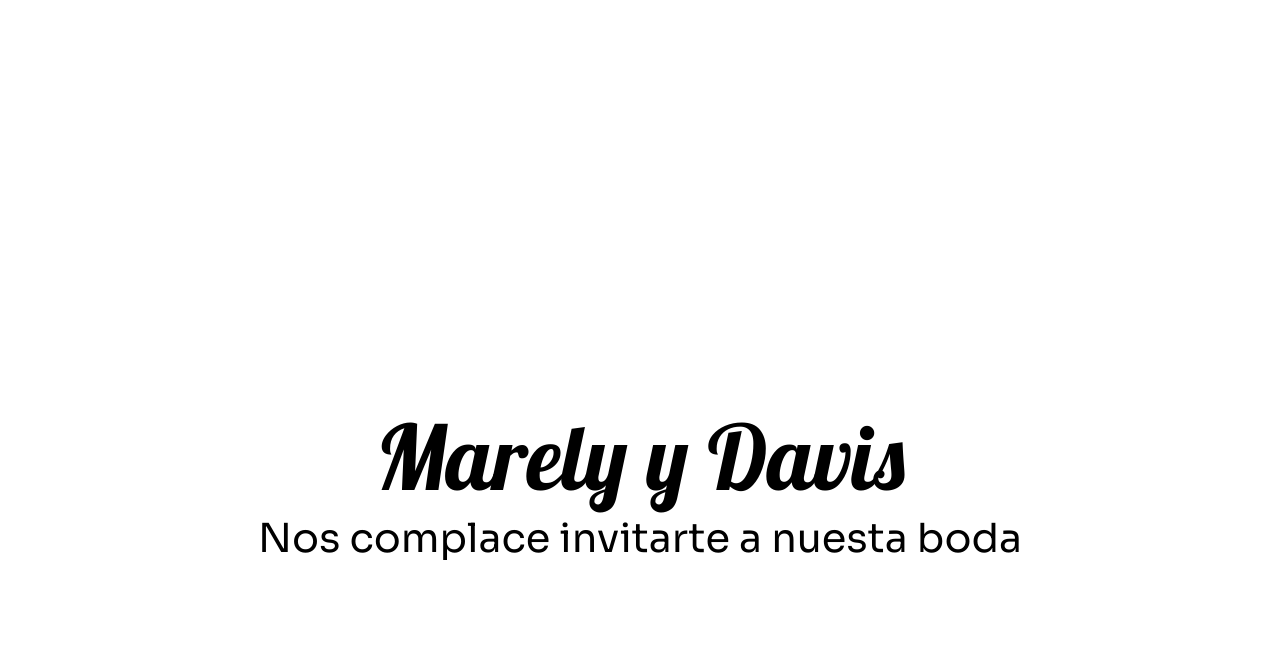
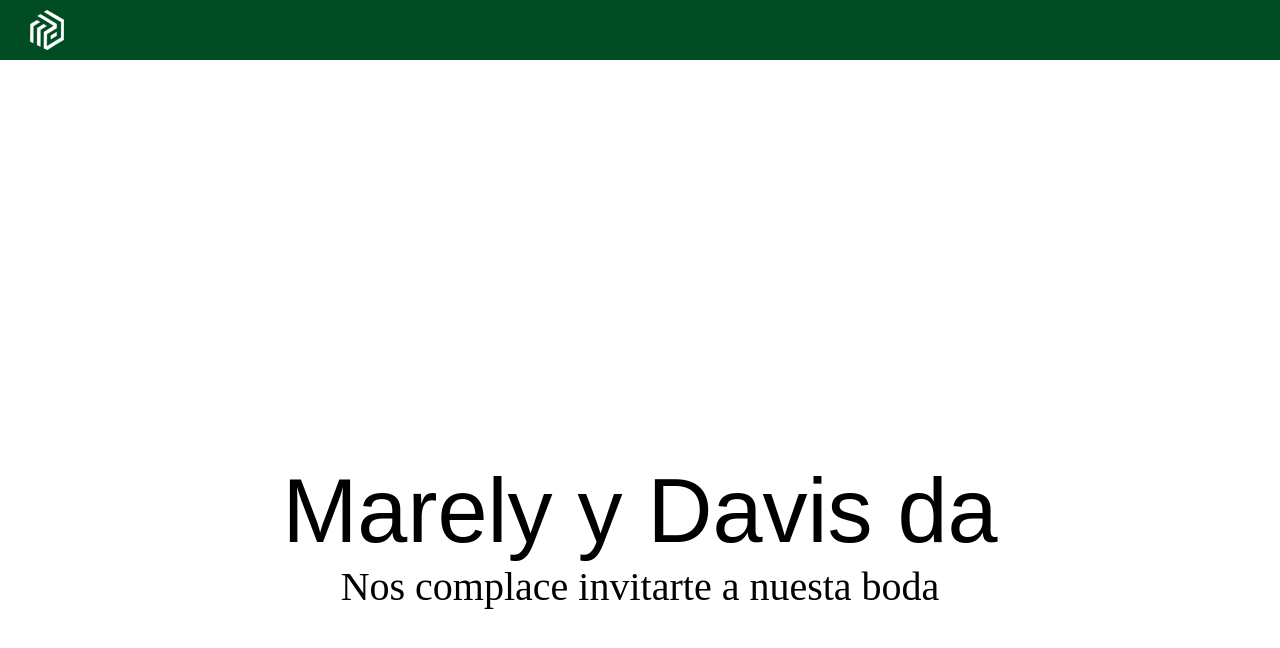
Before and after one commit to davisalvarez/wedding-site, a React app: page / in a window 1280 px wide. Built offline with nearby package versions, Linux system fonts and the light colour scheme.

Commit message:
create header

```diff
--- /dev/null
+++ b/src/header/Header.css
@@ -0,0 +1,14 @@
+.navbar-md{
+    width: 100%;
+    height: 60px;
+    font-family: md-text-font;
+    display: grid;
+    grid-template-columns: 100px 1fr;
+    align-items: center;
+    justify-content: center;
+}
+
+.logo-navbar{
+    height: 40px;
+    margin: 0 30px;
+}
--- /dev/null
+++ b/src/header/Header.js
@@ -0,0 +1,16 @@
+import React from 'react';
+import "./Header.css"
+
+import logo_navbar from "./../assets/img/logo-md/logo-md-white.svg"
+
+const Header = () => {
+    return (
+        <>
+            <div className={"navbar-md bg-verde-md "}>
+                <img src={logo_navbar} className={"logo-navbar"} alt={"hola"}/>
+            </div>
+        </>
+    );
+};
+
+export default Header;
--- a/src/home/home.js
+++ b/src/home/home.js
@@ -2,24 +2,23 @@ import React from 'react';
 
 import './home.css'
 const Home = () => {
-    const font_principal = 'mali-regular'
     return (
         <>
             {/* ______________________________________________________________________________________________________________*/}
 
 
-                <link rel="preconnect" href="https://fonts.googleapis.com"/>
+                {/*<link rel="preconnect" href="https://fonts.googleapis.com"/>
                     <link rel="preconnect" href="https://fonts.gstatic.com" crossOrigin/>
                         <link
                             href="https://fonts.googleapis.com/css2?family=Lobster&family=Sora:wght@100..800&display=swap"
-                            rel="stylesheet"/>
+                            rel="stylesheet"/>*/}
 
 
             {/* ______________________________________________________________________________________________________________*/}
 
             <div className={"div-test-fonts"}>
 
-                <h1 className={"lobster-regular"}>Marely y Davis</h1>
+                <h1 className={"lobster-regular"}>Marely y Davis da</h1>
 
                 <h2 className={"sora"}>Nos complace invitarte a nuesta boda</h2>
 
--- a/src/index.css
+++ b/src/index.css
@@ -1,4 +1,13 @@
 
+@font-face {
+  font-family: "md-text-font";
+  src: url('./assets/fonts/Sora/Sora-VariableFont_wght.ttf') format('truetype');
+}
+
+@font-face {
+  font-family: "md-tittle-font";
+  src: url('./assets/fonts/Lobster/Lobster-Regular.ttf') format('truetype');
+}
 
 *{
   margin: 0;
@@ -8,3 +17,24 @@
   /*background: #5c4b52;*/
 
 }
+
+.bg-verde-md{
+  background: #004d24;
+}
+
+.bg-morado-md{
+  background: #5C4B52;
+}
+
+.bg-terracota-md{
+  background: #C2582B;
+}
+
+/*#C8986A
+#DB8D46
+
+#A0A77E
+#3B5246
+
+#875986
+#725682*/
--- a/src/index.js
+++ b/src/index.js
@@ -1,12 +1,14 @@
 import React from 'react';
 import ReactDOM from 'react-dom/client';
+import reportWebVitals from './reportWebVitals';
 import './index.css';
-import reportWebVitals from './reportWebVitals';
 import Home from "./home/home";
+import Header from "./header/Header";
 
 const root = ReactDOM.createRoot(document.getElementById('root'));
 root.render(
   <React.StrictMode>
+      <Header/>
       <Home/>
   </React.StrictMode>
 );
```
Also changed, not shown: src/assets/fonts/Lobster/Lobster-Regular.ttf (added), src/assets/fonts/Sora/Sora-VariableFont_wght.ttf (added), src/assets/fonts/Sora/static/Sora-Bold.ttf (added), src/assets/fonts/Sora/static/Sora-ExtraBold.ttf (added), src/assets/fonts/Sora/static/Sora-ExtraLight.ttf (added), src/assets/fonts/Sora/static/Sora-Light.ttf (added), src/assets/fonts/Sora/static/Sora-Medium.ttf (added), src/assets/fonts/Sora/static/Sora-Regular.ttf (added), src/assets/fonts/Sora/static/Sora-SemiBold.ttf (added), src/assets/fonts/Sora/static/Sora-Thin.ttf (added), src/assets/img/logo-md/logo-md-white.svg (added).
